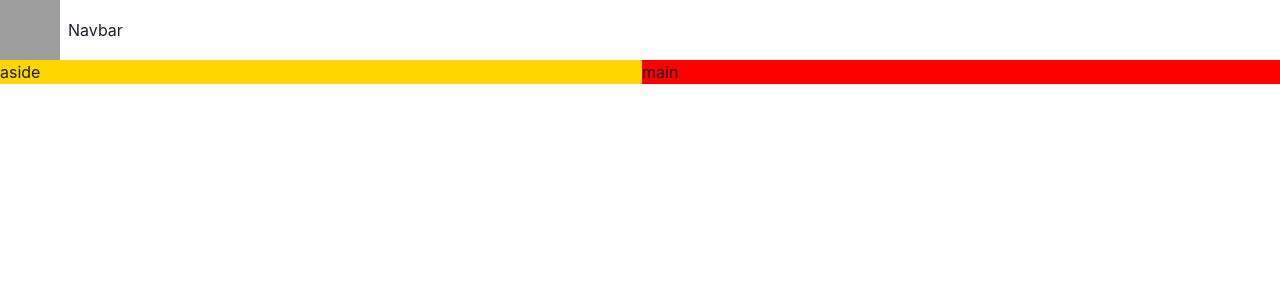
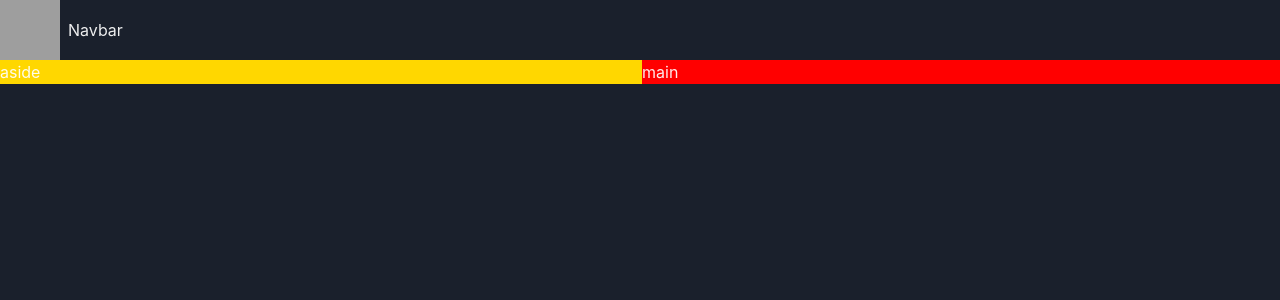
Before and after one commit to Amogavarshanr/gameXplore, a React (Vite) app: page / in a window 1280 px wide. Shown: the top 300 px of the page. Built offline with nearby package versions, Linux system fonts and the light colour scheme; grey boxes are pictures that could not be loaded.

Commit message:
implementdarkmode

```diff
--- a/src/main.tsx
+++ b/src/main.tsx
@@ -1,12 +1,14 @@
 import React from "react";
 import ReactDOM from "react-dom/client";
-import { ChakraProvider } from "@chakra-ui/react";
+import { ChakraProvider, ColorModeScript } from "@chakra-ui/react";
 import App from "./App.tsx";
+import theme from "./theme.ts";
 import "./index.css";
 
 ReactDOM.createRoot(document.getElementById("root")!).render(
   <React.StrictMode>
-    <ChakraProvider>
+    <ChakraProvider theme={theme}>
+      <ColorModeScript initialColorMode={theme.config.initialColorMode} />
       <App />
     </ChakraProvider>
   </React.StrictMode>
--- /dev/null
+++ b/src/theme.ts
@@ -0,0 +1,8 @@
+import {extendTheme,ThemeConfig} from '@chakra-ui/react'
+
+
+const config : ThemeConfig={
+    initialColorMode: "dark"
+}
+const theme=extendTheme({config})
+export default theme
```
